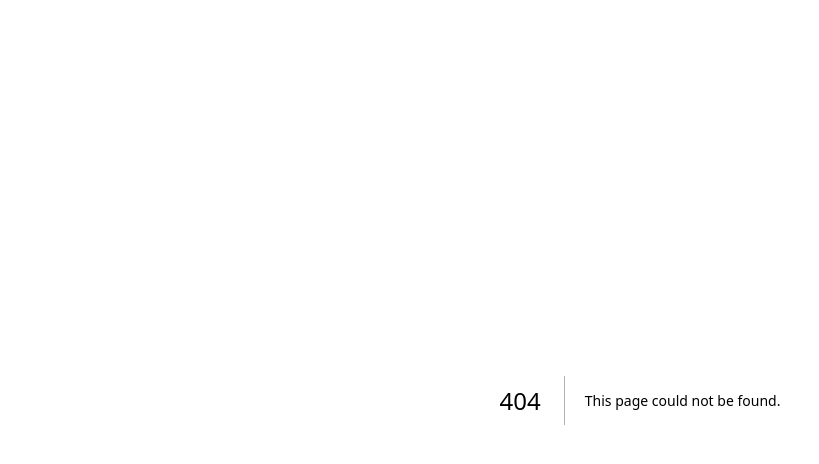
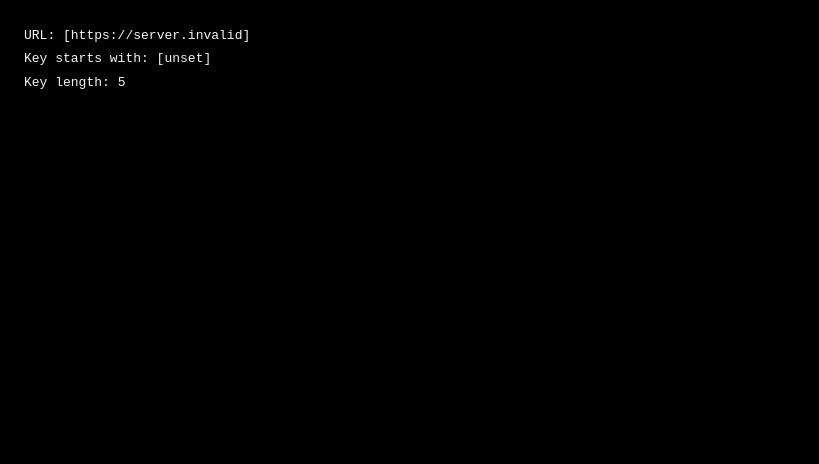
Before and after one commit to BagChaserKash/beats, a Next.js app: page /beats/admin/debug in a window 1280 px wide. Before the commit this address had no page. Shown: the top 464 px of the page, without its empty margins (0-819 px from the left). Built offline with nearby package versions, Linux system fonts and the light colour scheme; no server answers.

Commit message:
Add DebugPage to show Supabase configuration
Create a DebugPage component to display Supabase URL and key information.

```diff
--- /dev/null
+++ b/app/admin/(auth)/debug/page.tsx
@@ -0,0 +1,14 @@
+'use client';
+
+export default function DebugPage() {
+  const url = process.env.NEXT_PUBLIC_SUPABASE_URL ?? '(missing)';
+  const key = process.env.NEXT_PUBLIC_SUPABASE_PUBLISHABLE_KEY ?? '(missing)';
+
+  return (
+    <main style={{ padding: 24, fontFamily: 'monospace', lineHeight: 1.8 }}>
+      <p>URL: [{url}]</p>
+      <p>Key starts with: [{key.slice(0, 24)}]</p>
+      <p>Key length: {key.length}</p>
+    </main>
+  );
+}
```
